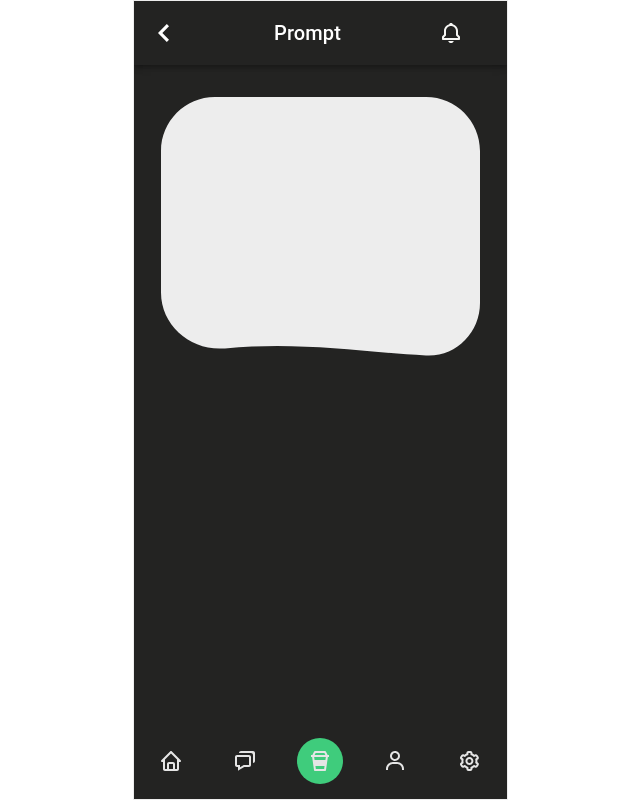
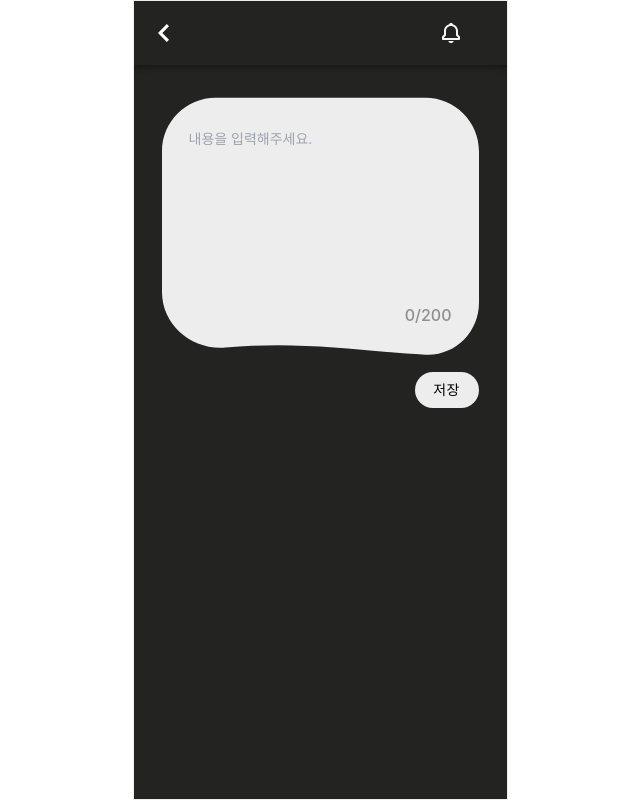
Before and after one commit to D-LINK-alpha/D-LINK-frontend, a React (Create React App) app: page /prompt in a window 1280 px wide. Shown: the whole page, without its empty margins (320-960 px from the left). Built offline with nearby package versions, Linux system fonts and the light colour scheme.

Commit message:
fix: 레이아웃 수정 및 라우팅

```diff
--- a/src/App.js
+++ b/src/App.js
@@ -4,7 +4,7 @@ import OnboardingPage from './pages/OnboardingPage';
 import PromptPage from './pages/PromptPage';
 import Join from './pages/Join';
 import SignInPage from './pages/SignInPage/signInPage';
-
+import ResultPage from './pages/ResultPage/resultPage';
 
 const App = () => {
   return (
@@ -14,6 +14,7 @@ const App = () => {
         <Route path="/join" element={<Join />} />
         <Route path="/" element={<OnboardingPage />} />
         <Route path="/signIn" element={<SignInPage />} />
+        <Route path="/result" element={<ResultPage />} />
       </Routes>
     </div>
   );
--- /dev/null
+++ b/src/components/Layout/Footer.js
@@ -0,0 +1,87 @@
+import * as React from 'react';
+import BottomNavigation from '@mui/material/BottomNavigation';
+import BottomNavigationAction from '@mui/material/BottomNavigationAction';
+import { Link } from 'react-router-dom';
+import { ReactComponent as HomeIcon } from '../../assets/homeIcon.svg';
+import { ReactComponent as CommunityIcon } from '../../assets/communityIcon.svg';
+import { ReactComponent as DrinkIcon } from '../../assets/drinkIcon.svg';
+import { ReactComponent as MyPageIcon } from '../../assets/myPageIcon.svg';
+import { ReactComponent as SettingIcon } from '../../assets/settingIcon.svg';
+
+// import Home from '../../pages/OnboardingPage';
+
+export default function LabelBottomNavigation() {
+  const [value, setValue] = React.useState('recents');
+
+  const handleChange = (event, newValue) => {
+    setValue(newValue);
+  };
+
+  return (
+    <div>
+      <BottomNavigation
+        value={value}
+        onChange={handleChange}
+        sx={{
+          backgroundColor: '#232322',
+          color: '#ffffff',
+          height: '83px',
+          width: '100%',
+          '& .MuiBottomNavigationAction-label': {
+            color: '#ffffff',
+            fontSize: '7px !important',
+          },
+        }}
+      >
+        <BottomNavigationAction
+          label="Home"
+          // value="home"
+          component={Link}
+          to="/"
+          icon={<HomeIcon />}
+          sx={{ minWidth: 'unset', color: '#ffffff' }}
+        />
+        <BottomNavigationAction
+          label="Community"
+          value="community"
+          component={Link}
+          to="/community"
+          icon={<CommunityIcon />}
+          sx={{ minWidth: 'unset' }}
+        />
+        <BottomNavigationAction
+          label="Main"
+          value="main"
+          component={Link}
+          to="/"
+          icon={<DrinkIcon />}
+          sx={{ minWidth: 'unset' }}
+        />
+        <BottomNavigationAction
+          label="MyPage"
+          value="myPage"
+          component={Link}
+          to="/mypage"
+          icon={<MyPageIcon />}
+          sx={{ minWidth: 'unset' }}
+        />
+        <BottomNavigationAction
+          label="Setting"
+          value="setting"
+          component={Link}
+          to="/setting"
+          icon={<SettingIcon />}
+          sx={{ minWidth: 'unset' }}
+        />
+      </BottomNavigation>
+
+      {/*<Routes>*/}
+      {/*  <Route path="/home" element={<Home />} />*/}
+      {/*  /!*<Route path="/community" element={<Community />} />*!/*/}
+      {/*  /!*<Route path="/main" element={<Main />} />*!/*/}
+      {/*  /!*<Route path="/myPage" element={<MyPage />} />*!/*/}
+      {/*  /!*<Route path="/setting" element={<Setting />} />*!/*/}
+      {/*</Routes>*/}
+    </div>
+  );
+}
--- a/src/components/Layout/Footer/index.js
+++ /dev/null
@@ -1,64 +0,0 @@
-import * as React from 'react';
-import BottomNavigation from '@mui/material/BottomNavigation';
-import BottomNavigationAction from '@mui/material/BottomNavigationAction';
-import { ReactComponent as HomeIcon } from '../../../assets/homeIcon.svg';
-import { ReactComponent as CommunityIcon } from '../../../assets/communityIcon.svg';
-import { ReactComponent as DrinkIcon } from '../../../assets/drinkIcon.svg';
-import { ReactComponent as MyPageIcon } from '../../../assets/myPageIcon.svg';
-import { ReactComponent as SettingIcon } from '../../../assets/settingIcon.svg';
-
-export default function LabelBottomNavigation() {
-  const [value, setValue] = React.useState('recents');
-
-  const handleChange = (event, newValue) => {
-    setValue(newValue);
-  };
-
-  return (
-    <BottomNavigation
-      value={value}
-      onChange={handleChange}
-      sx={{
-        backgroundColor: '#232322',
-        color: '#ffffff',
-        height: '83px',
-        width: '100%',
-        '& .MuiBottomNavigationAction-label': {
-          color: '#ffffff',
-          fontSize: '7px !important',
-        },
-      }}
-    >
-      <BottomNavigationAction
-        label="Home"
-        value="home"
-        icon={<HomeIcon />}
-        sx={{ minWidth: 'unset', color: '#ffffff' }}
-      />
-      <BottomNavigationAction
-        label="Community"
-        value="community"
-        icon={<CommunityIcon />}
-        sx={{ minWidth: 'unset' }}
-      />
-      <BottomNavigationAction
-        label="Main"
-        value="main"
-        icon={<DrinkIcon />}
-        sx={{ minWidth: 'unset' }}
-      />
-      <BottomNavigationAction
-        label="MyPage"
-        value="myPage"
-        icon={<MyPageIcon />}
-        sx={{ minWidth: 'unset' }}
-      />
-      <BottomNavigationAction
-        label="Setting"
-        value="setting"
-        icon={<SettingIcon />}
-        sx={{ minWidth: 'unset' }}
-      />
-    </BottomNavigation>
-  );
-}
--- a/src/components/Layout/Header/index.js
+++ b/src/components/Layout/Header.js
@@ -6,8 +6,8 @@ import Typography from '@mui/material/Typography';
 import Button from '@mui/material/Button';
 import IconButton from '@mui/material/IconButton';
 import PropTypes from 'prop-types';
-import { ReactComponent as BackIcon } from '../../../assets/back.svg';
-import { ReactComponent as AlarmIcon } from '../../../assets/alarm.svg';
+import { ReactComponent as BackIcon } from '../../assets/back.svg';
+import { ReactComponent as AlarmIcon } from '../../assets/alarm.svg';
 
 Header.propTypes = {
   title: PropTypes.string.isRequired,
--- /dev/null
+++ b/src/components/Layout/Layout.js
@@ -0,0 +1,19 @@
+import React from 'react';
+import Header from './Header';
+import Footer from './Footer';
+import PropTypes from 'prop-types'; // prop-types 라이브러리를 가져옵니다.
+
+Layout.propTypes = {
+  title: PropTypes.string, // headerTitle은 문자열이어야 합니다.
+  children: PropTypes.node, // children은 React 노드여야 합니다.
+};
+
+export default function Layout({ title, children }) {
+  return (
+    <div>
+      <Header title={title} />
+      <main>{children}</main>
+      <Footer />
+    </div>
+  );
+}
--- a/src/pages/OnboardingPage/index.js
+++ b/src/pages/OnboardingPage/index.js
@@ -1,6 +1,7 @@
 import * as React from 'react';
 import MuiButton from '../../components/Button/muiButton';
 import { ReactComponent as OnboardingImage } from '../../assets/Group 36.svg';
+import { Link } from 'react-router-dom';
 
 const OnboardingPage = () => {
   return (
@@ -19,13 +20,17 @@ const OnboardingPage = () => {
         </p>
       </div>
       <div className="flex justify-center pt-10">
-        <MuiButton
-          text="시작하기"
-          className="w-44 h-12 rounded-3xl bg-[#3FCC7C] text-lg"
-        />
+        <Link to="/signin">
+          <MuiButton
+            text="시작하기"
+            className="w-44 h-12 rounded-3xl bg-[#3FCC7C] text-lg"
+          />
+        </Link>
       </div>
-      <div className="pt-5 text-gray-color">
-        <p>새로운 계정 만들기</p>
+      <div className="pt-5 text-gray-color underline">
+        <Link to="/join">
+          <p>새로운 계정 만들기</p>
+        </Link>
       </div>
     </div>
   );
--- a/src/pages/PromptPage/index.js
+++ b/src/pages/PromptPage/index.js
@@ -1,19 +1,52 @@
-import React from 'react';
-import Header from '../../components/Layout/Header';
-import Footer from '../../components/Layout/Footer';
+import React, { useState } from 'react';
 import { ReactComponent as InputSample } from '../../assets/inputSample.svg';
+import { Button } from '@mui/material';
+// import Input from '@mui/material/Input';
+import Layout from '../../components/Layout/Layout';
 
 const PromptPage = () => {
+  const [text, setText] = useState('');
+  const maxLength = 200; // 최대 글자 수
+
+  const handleChange = (event) => {
+    const inputValue = event.target.value;
+    if (inputValue.length <= maxLength) {
+      setText(inputValue);
+    }
+  };
+
+  // const title = 'prompt';
+
   return (
-    <div className="flex flex-col h-screen">
-      <Header title="Prompt" />
-      <div className="flex-1">
-        <div className="flex justify-center pt-8">
-          <InputSample />
+    <Layout headerTitle="prompt">
+      <div className="flex flex-col h-screen px-7">
+        <div className="flex-1">
+          <div className="flex justify-center mt-8">
+            <InputSample />
+            <div className="absolute">
+              <textarea
+                placeholder="내용을 입력해주세요."
+                className="relative z-10 pt-8 bg-transparent focus:outline-none
+              w-[263px] h-[200px]
+              text-sm font-normal resize-none"
+                value={text}
+                onChange={handleChange}
+              />
+              <div className="text-[#8E8E8E] flex justify-end">
+                <p>
+                  {text.length}/{maxLength}
+                </p>
+              </div>
+            </div>
+          </div>
+          <div className="flex justify-end pt-4">
+            <Button className="w-16 h-9 bg-[#EDEDED] text-black rounded-3xl">
+              저장
+            </Button>
+          </div>
         </div>
       </div>
-      <Footer />
-    </div>
+    </Layout>
   );
 };
 
--- a/src/pages/ResultPage/resultPage.js
+++ b/src/pages/ResultPage/resultPage.js
@@ -4,6 +4,7 @@ import { Button } from '@mui/material';
 import ButtonGroup from '@mui/material/ButtonGroup';
 import Card from '../../components/card';
 import Box from '@mui/material/Box';
+import Layout from '../../components/Layout/Layout';
 
 const ResultPage = () => {
   const [data, setData] = useState([
@@ -83,6 +84,7 @@ const ResultPage = () => {
     sortByPrice();
   };
   return (
+    <Layout>
       <div className="flex flex-col">
         <Box
           sx={{
@@ -127,6 +129,7 @@ const ResultPage = () => {
           ))}
         </div>
       </div>
+    </Layout>
   );
 };
 
--- a/src/pages/SignInPage/signInPage.js
+++ b/src/pages/SignInPage/signInPage.js
@@ -1,5 +1,5 @@
 import React from 'react';
-import { ReactComponent as GreenIcon } from "../../assets/green.svg";
+import { ReactComponent as GreenIcon } from '../../assets/green.svg';
 import { ReactComponent as KakaoLogin } from '../../assets/kakao_login_original 1.svg';
 
 const SignInPage = () => {
@@ -12,12 +12,17 @@ const SignInPage = () => {
         간편하게 로그인하고 <br />
         DLNK 이용해보세요.
       </div>
-      <a href={`${process.env.REACT_APP_API_URL}/oauth2/authorization/kakao`} className="flex justify-center pt-[56px]">
-        <KakaoLogin/>
+      <a
+        href={`${process.env.REACT_APP_API_URL}/oauth2/authorization/kakao`}
+        className="flex justify-center pt-[56px]"
+      >
+        <KakaoLogin />
       </a>
       <div className="text-[#868686] text-sm pt-[22px]">
         DLNK가 처음이신가요?
-        <a href={"/"} className="text-[#DBDBDB] underline pl-2 text-sm">회원가입</a>
+        <a href={'/join'} className="text-[#DBDBDB] underline pl-2 text-sm">
+          회원가입
+        </a>
       </div>
     </div>
   );
```
Lines whose indentation alone changed are shown as unchanged.
